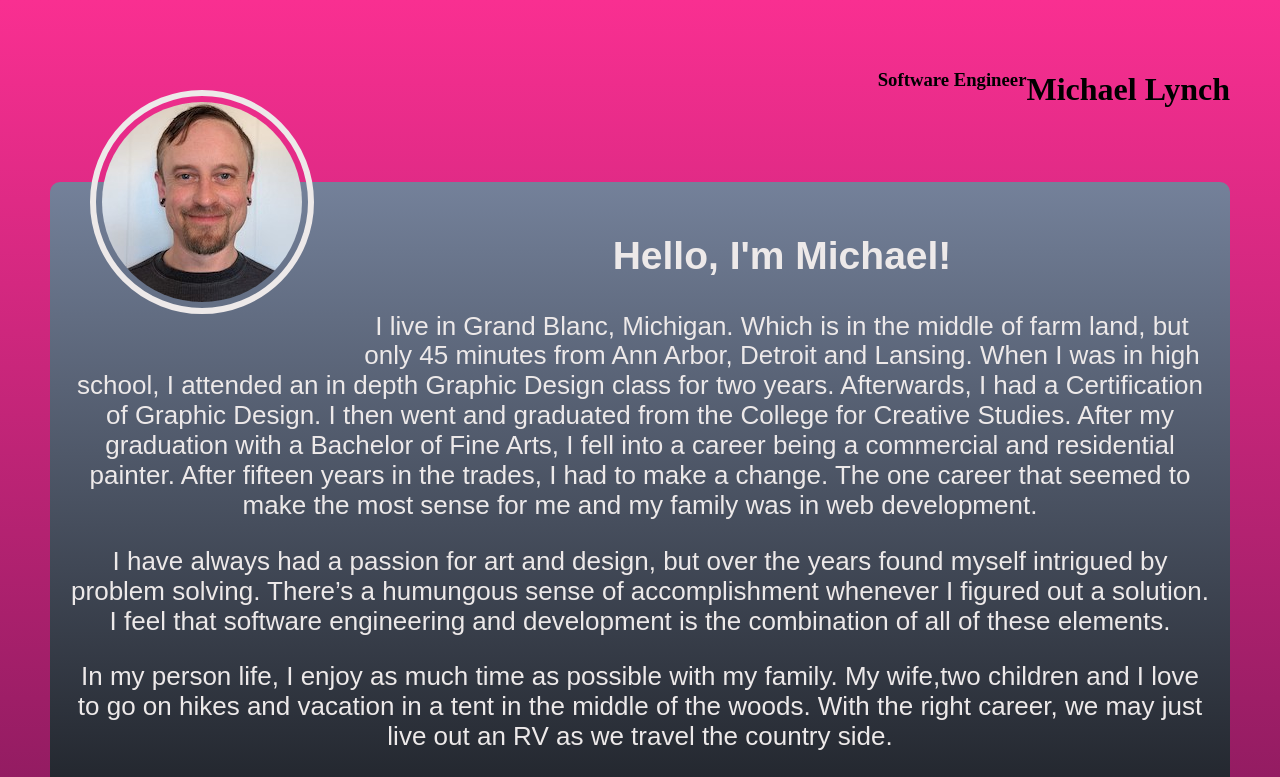
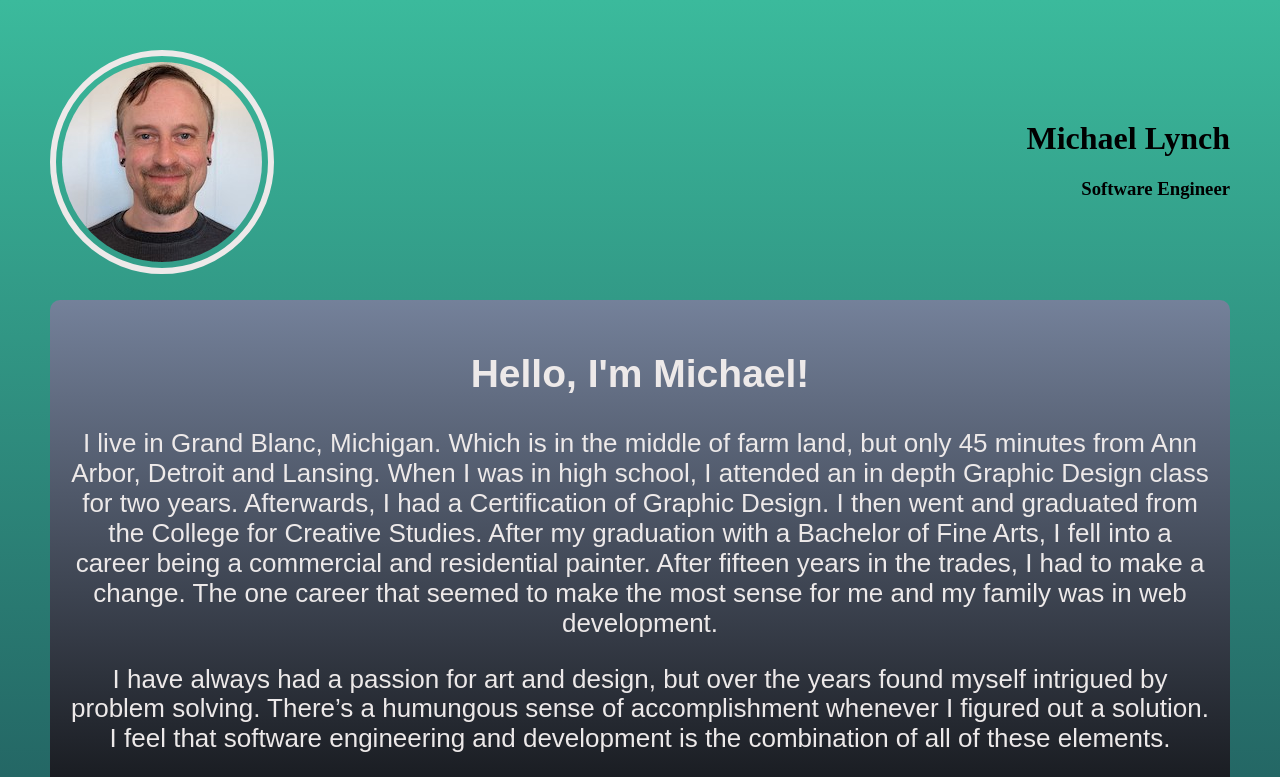
Before and after one commit to mlynchuxdesign/mlynchuxdesign, a plain HTML site: page index.html in a window 1280 px wide. Shown: the top 777 px of the page. Drawn offline with nearby package versions, Linux system fonts and the light colour scheme.

Commit message:
finalIHope

```diff
--- a/index.html
+++ b/index.html
@@ -9,9 +9,13 @@
   </head>
 
   <body>
+
+
     <img src="images/square.jpg" alt="profile picture"/>
+    <header>
     <h1 class="name">Michael Lynch</h1>
     <h3 class="name">Software Engineer</h3>
+  </header>
 
 
 
--- a/style.css
+++ b/style.css
@@ -1,60 +1,58 @@
-body{
-  background: linear-gradient(#f92f91, #080222);
+body {
+  background: linear-gradient(#3bba9c, #080222);
   margin: 20px;
-  padding: 30px
+  padding: 30px;
+}
+header {
+  margin-top: 70px;
+}
+.name {
+  font-family: Futura;
+  text-align: right;
 }
 
-
-
-.name{
-  font-family: Futura;
-  text-align: right;
-  float: right;
-
-}
-
-body > img{
+img {
   width: 200px;
   border: 6px solid #ede9e9;
   padding: 6px;
   border-radius: 120px;
   float: left;
-  margin: 40px;
-  }    /* add border to photo*/
-      /* turns photo and frame into a circle, image has to be square or it'll be an egg*/
+  margin-right: 100px;
+} /* add border to photo*/
+/* turns photo and frame into a circle, image has to be square or it'll be an egg*/
 
-.box{
-  margin-top: 132px;
+.box {
+  margin-top: 100px;
   text-align: center;
   font-family: Arial;
-  background: linear-gradient(#74819a ,#000);
+  background: linear-gradient(#74819a, #000);
   color: #ede9e9;
   font-size: 26px;
- padding: 20px;
+  padding: 20px;
 }
 
-section > img{
+section > img {
   margin: 20px;
-}/* adds space between images that are placed in a row*/
+} /* adds space between images that are placed in a row*/
 
-.round{
+.round {
   border-radius: 10px;
 } /*round the corners of the boxes*/
 
-.image-rounded{
+.image-rounded {
   border-radius: 10%;
-}/* round off corners of images*/
+} /* round off corners of images*/
 
-.box2{
+.box2 {
   font-family: Didot;
   background-color: #ede9e9;
   color: #000000;
   font-size: 20px;
   padding: 20px;
   margin: 20px;
-  }
+}
 
-.box3{
+.box3 {
   text-align: left;
   font-family: Didot;
   background-color: #000000;
@@ -64,31 +62,25 @@ section > img{
   margin: 20px;
 }
 
-article{
+article {
   color: #ede9e9;
   text-align: center;
   font-family: Didot;
   padding: 20px;
   margin: 20px;
-  }
+}
 
-footer{
+footer {
   padding-left: 120px;
   padding-right: 120px;
   font-family: Didot;
   text-align: center;
   color: #ede9e9;
-  }
-
-
-div&:before{
-  content:"start";
 }
 
-div&:after{
-  content:"stop"
-}
 /* tabing numbered and bulleted list items in from the headline <h3> of article. using &: to turn off before and afters */
 
-a:link{color: #ede9e9;}
+a:link {
+  color: #ede9e9;
+}
 /* making email link the same color as pairing text, color was originally neon blue*/
```
